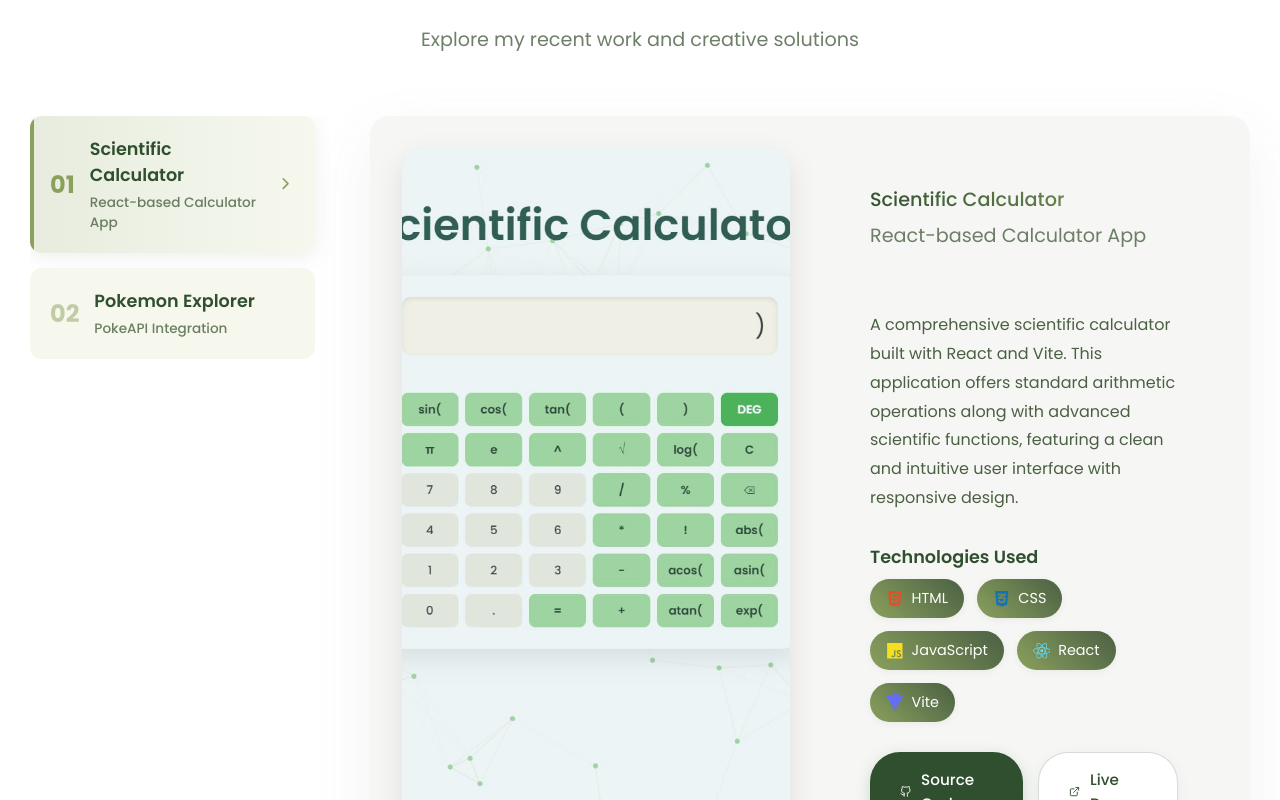
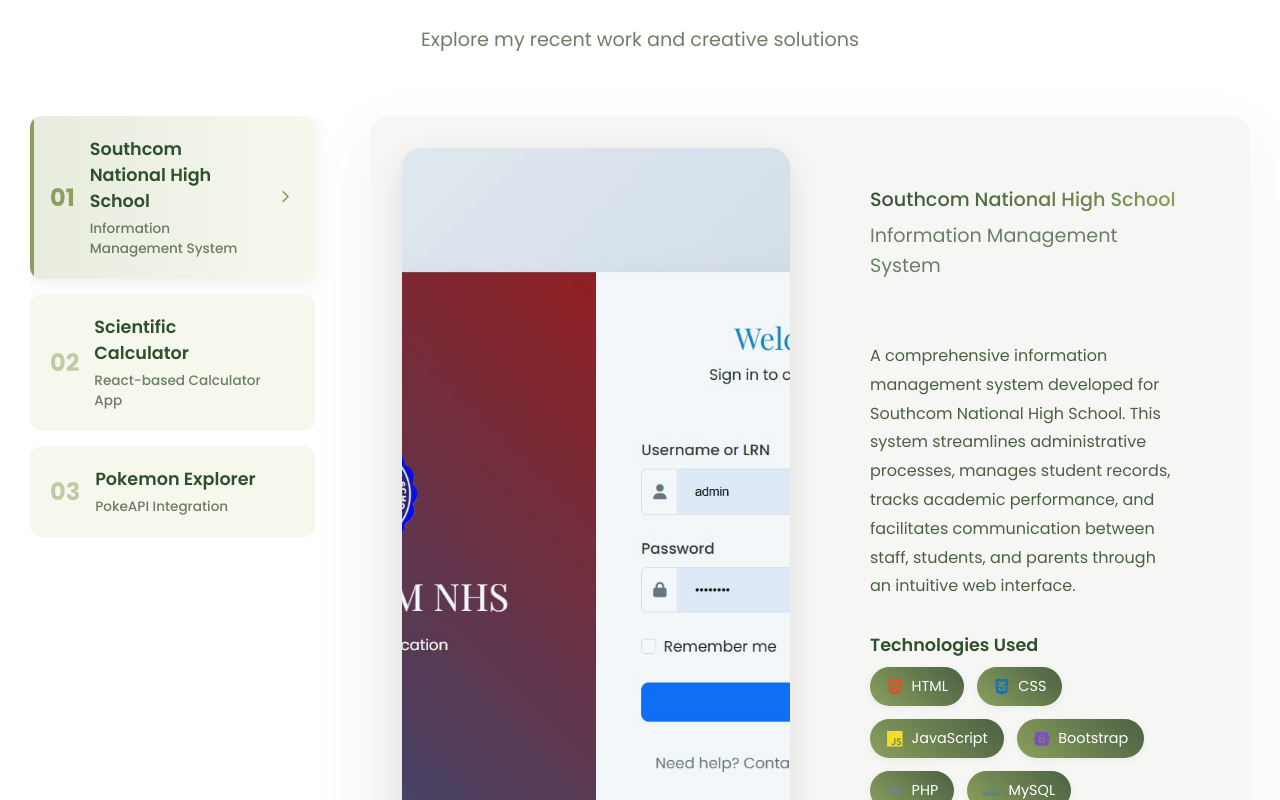
Before and after one commit to Iszha/portfolio-react, a React (Vite) app: page /projects in a window 1280 px wide. Shown: the part 180-980 px from the top of the page. Built offline with nearby package versions, Linux system fonts and the light colour scheme.

Commit message:
last update

```diff
--- a/src/components/Project.jsx
+++ b/src/components/Project.jsx
@@ -4,9 +4,11 @@ import {
   FaHtml5,
   FaCss3Alt,
   FaJs,
-  FaReact
+  FaReact,
+  FaBootstrap,
+  FaPhp
 } from 'react-icons/fa';
-import { SiVite } from 'react-icons/si';
+import { SiVite, SiMysql } from 'react-icons/si';
 import '../styles/Project.css';
 
 const Project = () => {
@@ -31,13 +33,26 @@ const Project = () => {
       'CSS': <FaCss3Alt style={{ color: '#1572B6' }} />,
       'JavaScript': <FaJs style={{ color: '#F7DF1E' }} />,
       'React': <FaReact style={{ color: '#61DAFB' }} />,
-      'Vite': <SiVite style={{ color: '#646CFF' }} />
+      'Vite': <SiVite style={{ color: '#646CFF' }} />,
+      'Bootstrap': <FaBootstrap style={{ color: '#7952B3' }} />,
+      'PHP': <FaPhp style={{ color: '#777BB4' }} />,
+      'MySQL': <SiMysql style={{ color: '#4479A1' }} />
     };
     return icons[tech] || null;
   };
 
   // Updated projects data with Scientific Calculator and Pokemon projects
   const projects = [
+    {
+      title: "Southcom National High School",
+      subtitle: "Information Management System",
+      description: "A comprehensive information management system developed for Southcom National High School. This system streamlines administrative processes, manages student records, tracks academic performance, and facilitates communication between staff, students, and parents through an intuitive web interface.",
+      tech: ["HTML", "CSS", "JavaScript", "Bootstrap", "PHP", "MySQL"],
+      github: "#",
+      live: "https://snhssims.online",
+      color: "#4479A1",
+      image: "/snhs.jpeg"
+    },
     {
       title: "Scientific Calculator",
       subtitle: "React-based Calculator App",
```
Also changed, not shown: public/snhs.jpeg (added).
